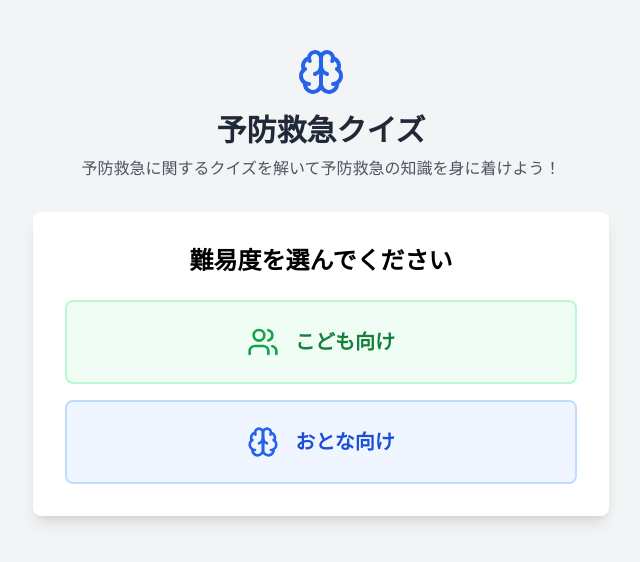
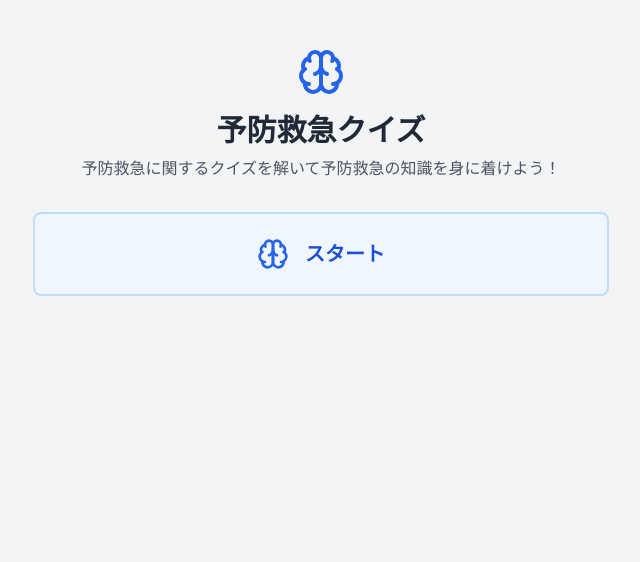
Before and after one commit to anorakmaton/QQuiz, a React (Vite) app: page / in a window 1280 px wide. Shown: the top 562 px of the page, without its empty margins (319-959 px from the left). Built offline with nearby package versions, Linux system fonts and the light colour scheme.

Commit message:
[update]　難易度選択を廃止

```diff
--- a/src/App.tsx
+++ b/src/App.tsx
@@ -3,9 +3,8 @@ import { QuestionCard } from './components/QuestionCard';
 import { ProgressBar } from './components/ProgressBar';
 import { ResultCard } from './components/ResultCard';
 import { ExplanationCard } from './components/ExplanationCard';
-import { DifficultySelector } from './components/DifficultySelector';
-import { adultQuestions, childrenQuestions } from './data/questions';
-import { QuizState, Difficulty } from './types/quiz';
+import { adultQuestions } from './data/questions';
+import { QuizState } from './types/quiz';
 import { Brain } from 'lucide-react';
 
 function App() {
@@ -18,15 +17,15 @@ function App() {
   });
   const [selectedAnswer, setSelectedAnswer] = useState<number>(-1);
 
-  const questions = quizState.difficulty === 'adult' ? adultQuestions : childrenQuestions;
+  const questions = adultQuestions;
 
-  const handleDifficultySelect = (difficulty: Difficulty) => {
+  const handleStart = () => {
     setQuizState({
       currentQuestionIndex: 0,
       score: 0,
       showResult: false,
       showExplanation: false,
-      difficulty,
+      difficulty: 'adult',
     });
   };
 
@@ -77,7 +76,17 @@ function App() {
         </div>
 
         {!quizState.difficulty ? (
-          <DifficultySelector onSelect={handleDifficultySelect} />
+          <button
+            onClick={handleStart}
+            className="w-full p-6 flex items-center justify-center space-x-4 rounded-lg
+                     bg-blue-50 hover:bg-blue-100 border-2 border-blue-200
+                     transition-colors duration-200 focus:outline-none focus:ring-2 focus:ring-blue-300"
+          >
+            <Brain className="w-8 h-8 text-blue-600" />
+            <div className="text-left">
+              <h3 className="text-xl font-semibold text-blue-700">スタート</h3>
+            </div>
+          </button>
         ) : !quizState.showResult ? (
           <>
             <ProgressBar
```
